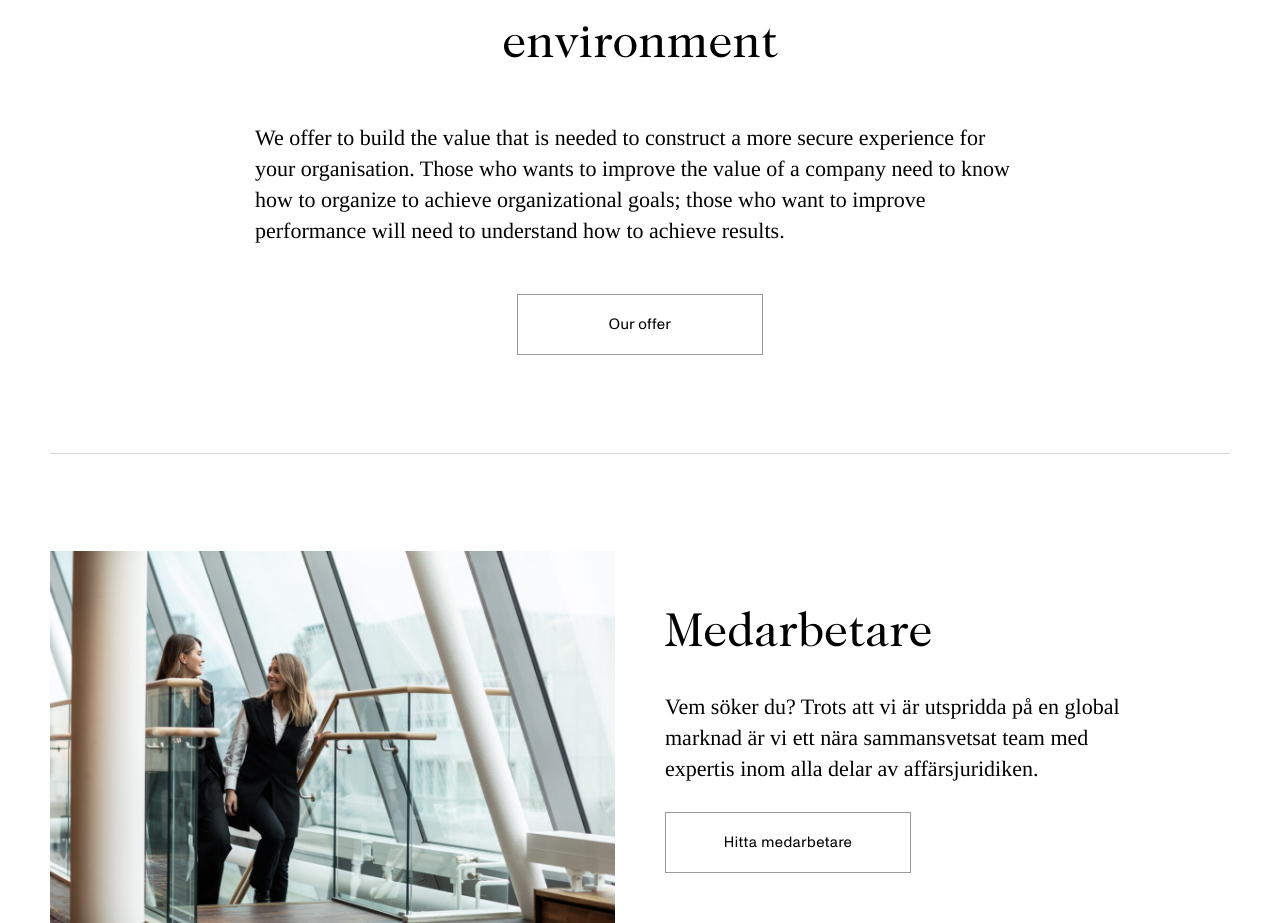
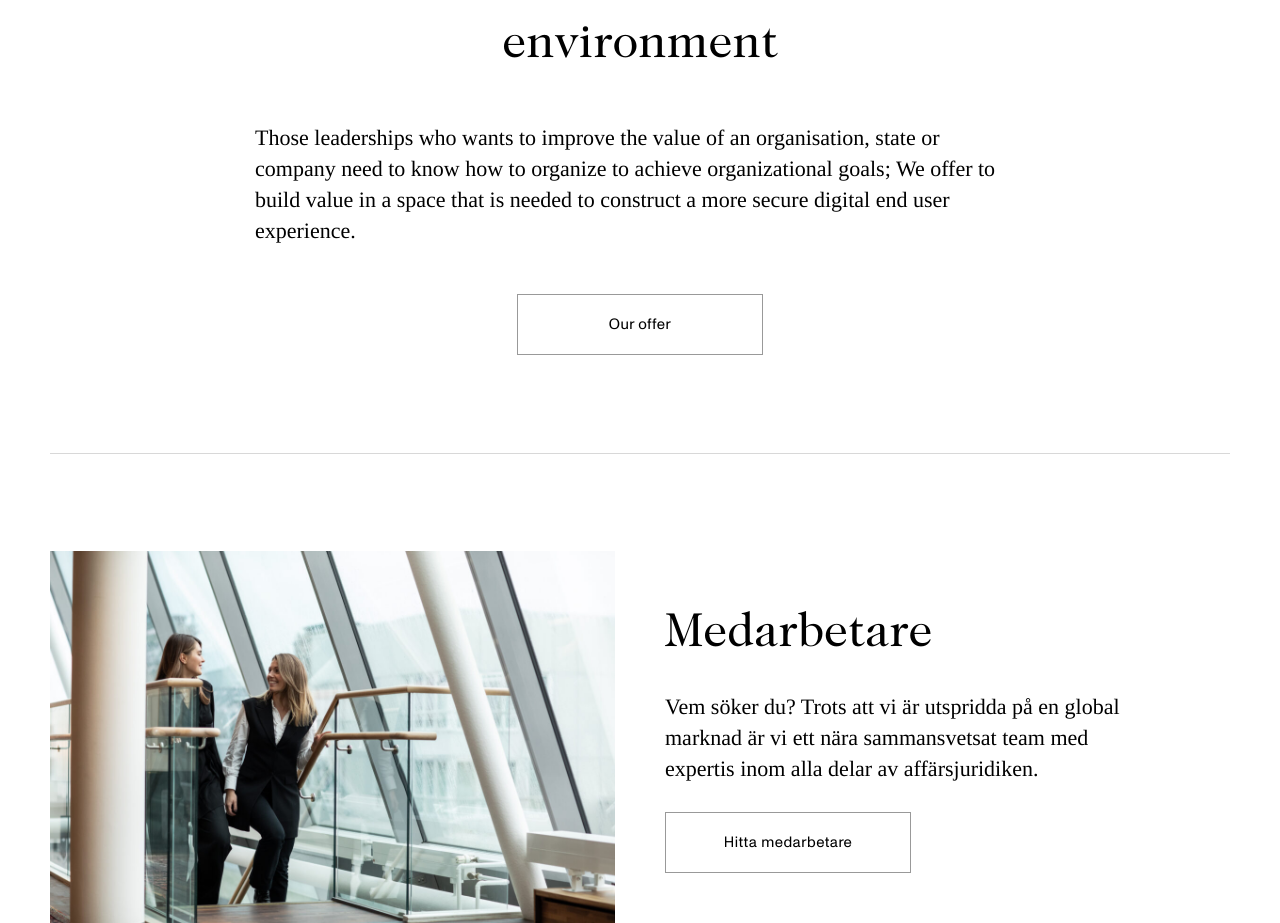
Before and after one commit to deniz19283/blackspace, a Next.js app: page / in a window 1280 px wide. Shown: the part 1970-2893 px from the top of the page. Built offline with nearby package versions, Linux system fonts and the light colour scheme.

Commit message:
Update Expertise.tsx

```diff
--- a/components/homepage/Expertise.tsx
+++ b/components/homepage/Expertise.tsx
@@ -11,9 +11,9 @@ export default function Expertise() {
             <h2 className='content-module_title section-title'>Our offer in an international environment</h2>
             <div className='content-module_content article-text text-flow'>
               <p className='preamble-large'>
-                We offer to build the value that is needed to construct a more secure experience for your organisation.
-                Those who wants to improve the value of a company need to know how to organize to achieve organizational goals;
-                those who want to improve performance will need to understand how to achieve results.
+                Those leaderships who wants to improve the value of an organisation, state or company
+                need to know how to organize to achieve organizational goals; We offer to build
+                value in a space that is needed to construct a more secure digital end user experience.
               </p>
             </div>
             <footer className='content-module_footer'>
```
